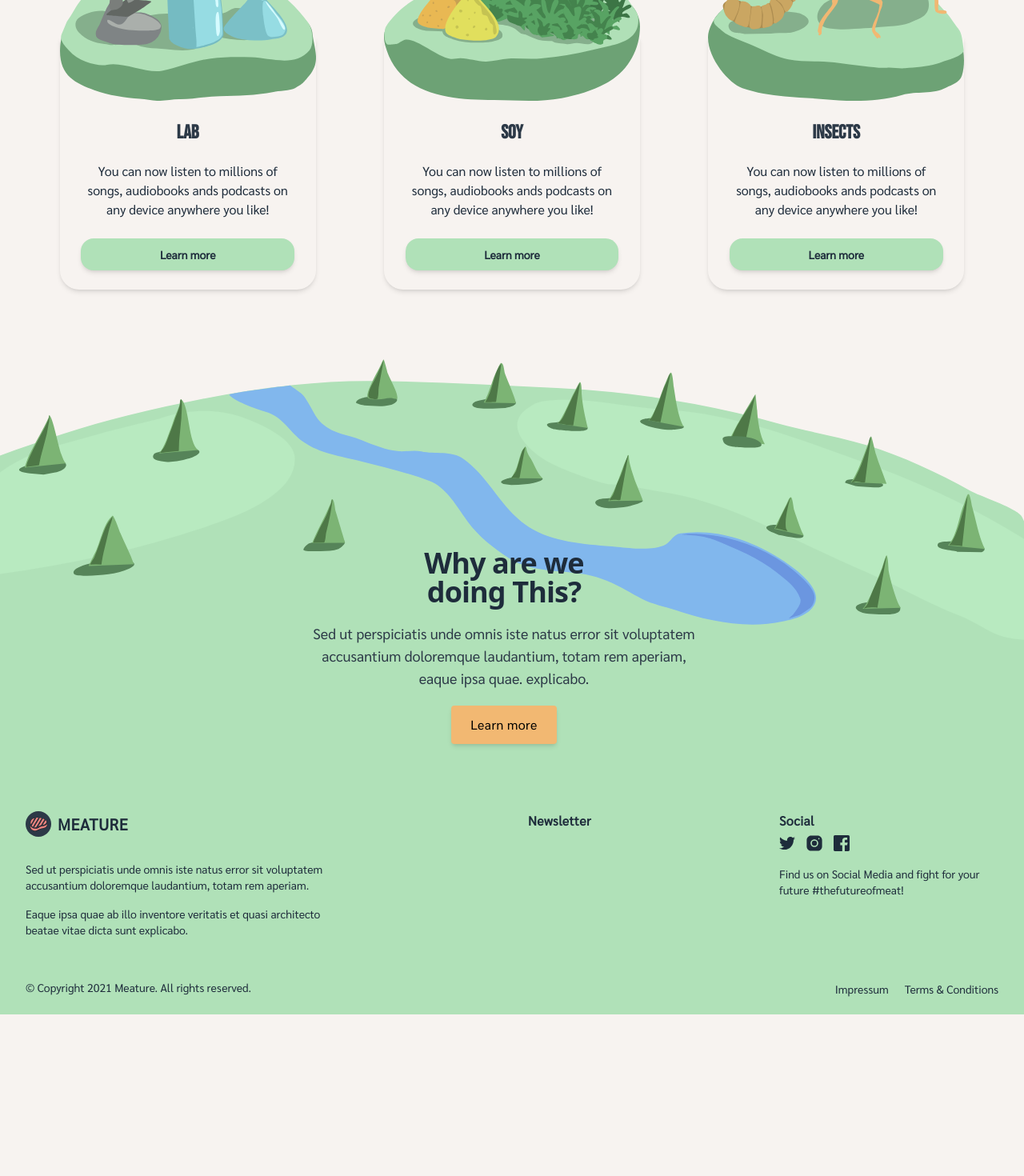
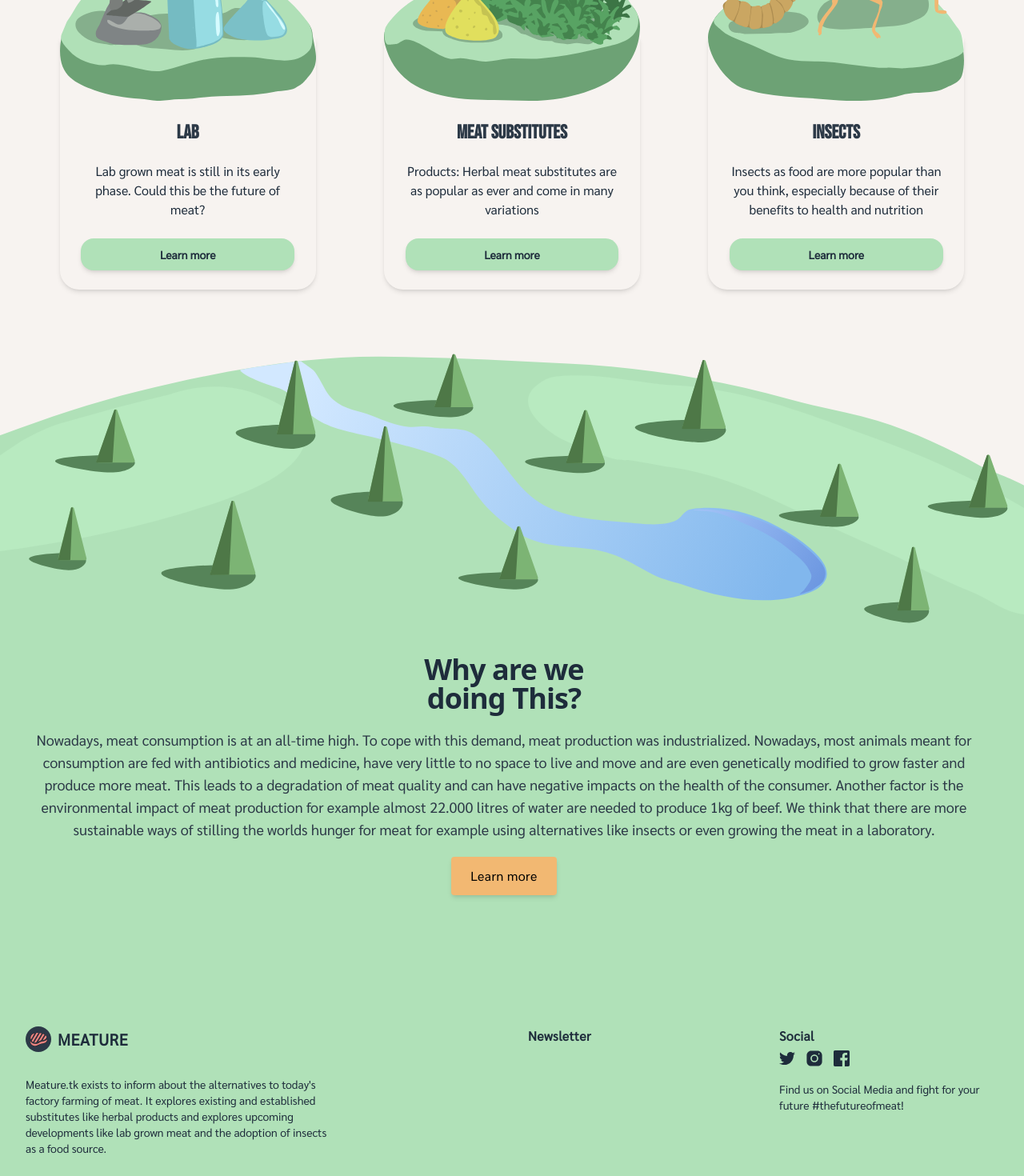
Before and after one commit to KlotzJesse/meature, a Next.js app: page / in a window 1280 px wide. Shown: the part 880-2350 px from the top of the page at 80% size. Before the commit the page ends 2148 px from the top, so only its background shows below. Built offline with nearby package versions, Linux system fonts and the light colour scheme.

Commit message:
Fix images, Descriptions, Text

```diff
--- a/components/Feature.tsx
+++ b/components/Feature.tsx
@@ -4,19 +4,19 @@ export const Feature = () => {
     <div className="relative flex flex-col justify-around px-4 pt-16 mx-auto my-20 text-gray-600 md:flex-row body-font sm:max-w-xl md:max-w-full lg:max-w-screen-xl md:px-24 lg:px-8">
       <Card
         title="Lab"
-        paragraph="You can now listen to millions of songs, audiobooks ands podcasts on any device anywhere you like!"
+        paragraph="Lab grown meat is still in its early phase. Could this be the future of meat? "
         image="/lab.svg"
         href="/lab"
       />
       <Card
-        title="Soy"
-        paragraph="You can now listen to millions of songs, audiobooks ands podcasts on any device anywhere you like!"
+        title="Meat Substitutes"
+        paragraph="Products: Herbal meat substitutes are as popular as ever and come in many variations "
         image="/soy.svg"
         href="/industry"
       />
       <Card
         title="Insects"
-        paragraph="You can now listen to millions of songs, audiobooks ands podcasts on any device anywhere you like!"
+        paragraph="Insects as food are more popular than you think, especially because of their benefits to health and nutrition "
         image="/insects.svg"
         href="/insects"
       />
--- a/components/Footer.tsx
+++ b/components/Footer.tsx
@@ -42,12 +42,11 @@ export const Footer = (props: FooterProps) => {
               </a>
               <div className="mt-6 lg:max-w-sm">
                 <p className="text-sm ">
-                  Sed ut perspiciatis unde omnis iste natus error sit voluptatem
-                  accusantium doloremque laudantium, totam rem aperiam.
-                </p>
-                <p className="mt-4 text-sm ">
-                  Eaque ipsa quae ab illo inventore veritatis et quasi
-                  architecto beatae vitae dicta sunt explicabo.
+                  Meature.tk exists to inform about the alternatives to today's
+                  factory farming of meat. It explores existing and established
+                  substitutes like herbal products and explores upcoming
+                  developments like lab grown meat and the adoption of insects
+                  as a food source.
                 </p>
               </div>
             </div>
--- a/components/WhySection.tsx
+++ b/components/WhySection.tsx
@@ -2,16 +2,25 @@ export const ContentLeft = () => {
   return (
     <div className="relative flex flex-col py-0 lg:pt-0 lg:flex-col lg:pb-0 bg-primary">
       <img src="/why.svg" alt="" className="w-full bg-meatureWhite" />
-      <div className="left-0 right-0 flex flex-col items-center w-full max-w-xl px-4 mx-auto text-center -bottom-20 md:absolute md:px-0 lg:px-8 lg:max-w-screen-xl">
-        <div className="mb-16 lg:mb-11 lg:max-w-lg lg:pr-5">
+      <div className="flex flex-col items-center w-full max-w-xl px-4 mx-auto text-center md:px-0 lg:px-8 lg:max-w-screen-xl">
+        <div className="mb-16 lg:mb-11 lg:pr-5">
           <h2 className="mb-5 font-sans text-3xl font-bold tracking-tight text-primaryText sm:text-4xl sm:leading-none md:text-center">
             Why are we
             <br className="hidden md:block" /> doing This?
           </h2>
           <p className="mb-5 text-base text-secondaryText md:text-lg md:text-center">
-            Sed ut perspiciatis unde omnis iste natus error sit voluptatem
-            accusantium doloremque laudantium, totam rem aperiam, eaque ipsa
-            quae. explicabo.
+            Nowadays, meat consumption is at an all-time high. To cope with this
+            demand, meat production was industrialized. Nowadays, most animals
+            meant for consumption are fed with antibiotics and medicine, have
+            very little to no space to live and move and are even genetically
+            modified to grow faster and produce more meat. This leads to a
+            degradation of meat quality and can have negative impacts on the
+            health of the consumer. Another factor is the environmental impact
+            of meat production for example almost 22.000 litres of water are
+            needed to produce 1kg of beef. We think that there are more
+            sustainable ways of stilling the worlds hunger for meat for example
+            using alternatives like insects or even growing the meat in a
+            laboratory.
           </p>
           <div className="mb-0 text-center md:mb-16 lg:mb-20">
             <a
```
Also changed, not shown: public/why-old-old.svg (added), public/why.svg.
